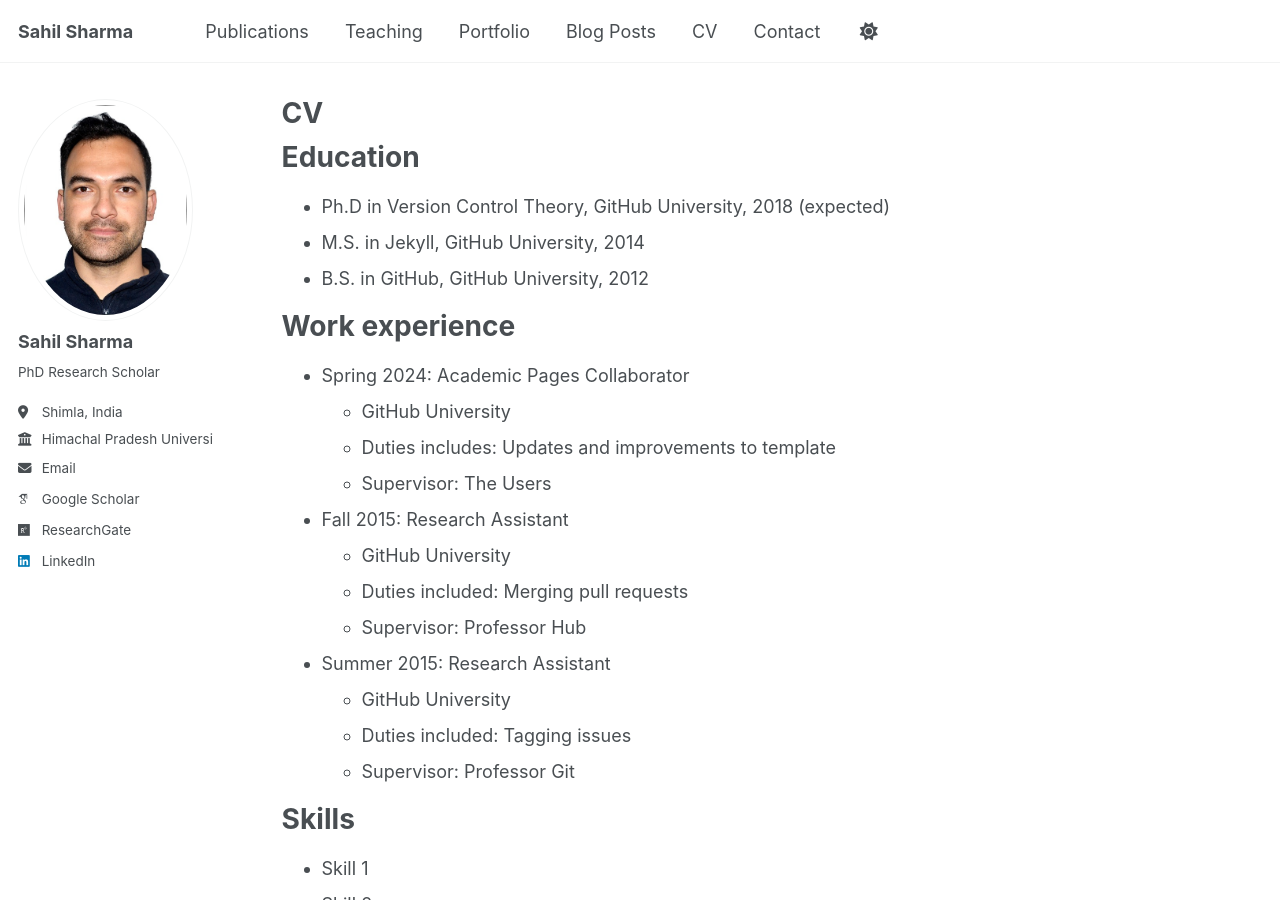
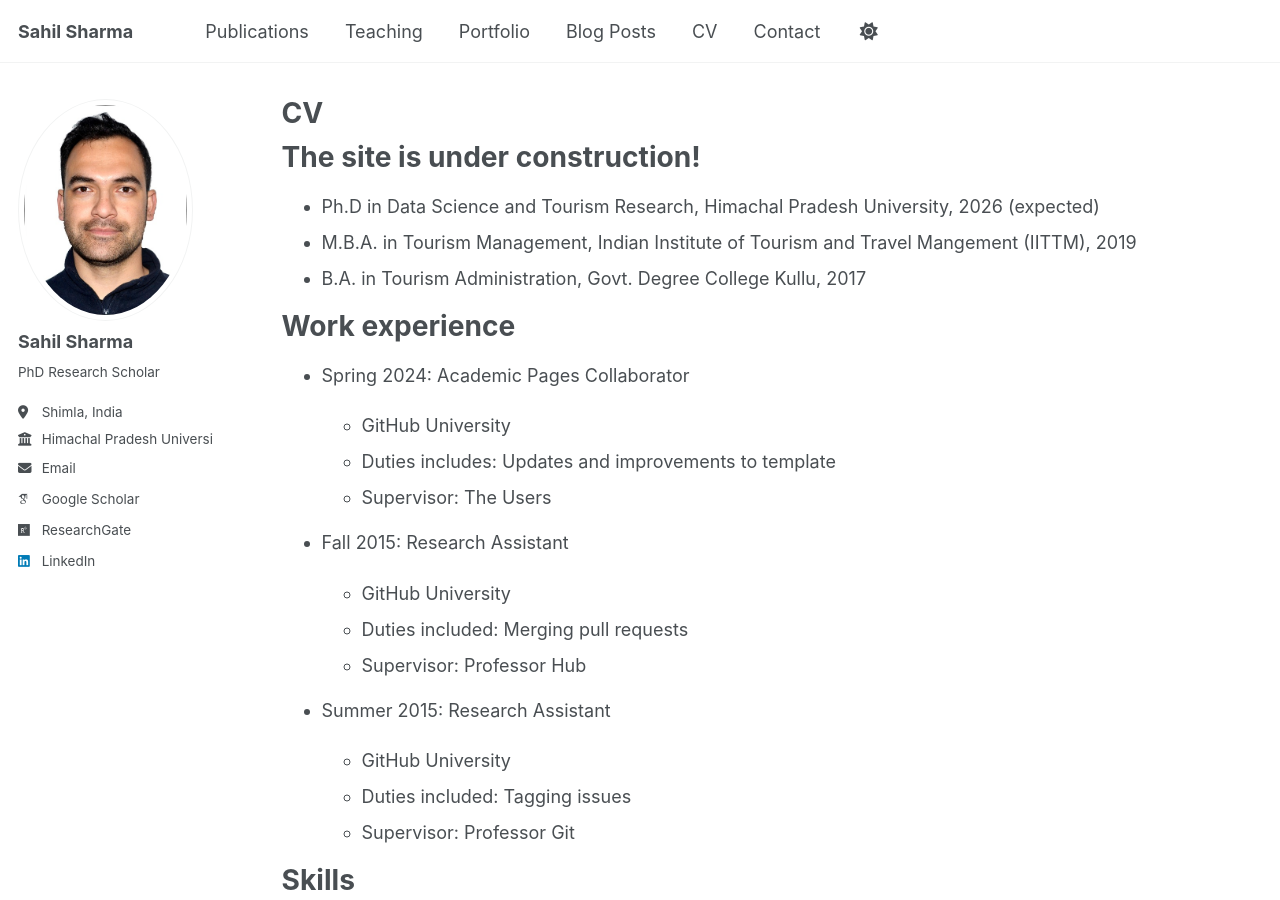
Before and after one commit to sahil-datascience/sahil-datascience.github.io, a Jekyll site: the page built from _pages/cv.md, in a window 1280 px wide and 900 px high. Built offline with Jekyll 4.4.1, drawn with Linux system fonts in a browser that asks for light colours; some web fonts are replaced.

Commit message:
Added Basic Qualification to CV.md

```diff
--- a/_pages/cv.md
+++ b/_pages/cv.md
@@ -6,34 +6,37 @@ author_profile: true
 redirect_from:
   - /resume
 ---
-
 {% include base_path %}
 
-Education
-======
-* Ph.D in Version Control Theory, GitHub University, 2018 (expected)
-* M.S. in Jekyll, GitHub University, 2014
-* B.S. in GitHub, GitHub University, 2012
+The site is under construction!
+===============================
+
+* Ph.D in Data Science and Tourism Research, Himachal Pradesh University, 2026 (expected)
+* M.B.A. in Tourism Management, Indian Institute of Tourism and Travel Mangement (IITTM), 2019
+* B.A. in Tourism Administration, Govt. Degree College Kullu, 2017
 
 Work experience
-======
+===============
+
 * Spring 2024: Academic Pages Collaborator
+
   * GitHub University
   * Duties includes: Updates and improvements to template
   * Supervisor: The Users
+* Fall 2015: Research Assistant
 
-* Fall 2015: Research Assistant
   * GitHub University
   * Duties included: Merging pull requests
   * Supervisor: Professor Hub
+* Summer 2015: Research Assistant
 
-* Summer 2015: Research Assistant
   * GitHub University
   * Duties included: Tagging issues
   * Supervisor: Professor Git
 
 Skills
 ======
+
 * Skill 1
 * Skill 2
   * Sub-skill 2.1
@@ -42,23 +45,27 @@ Skills
 * Skill 3
 
 Publications
-======
-  <ul>{% for post in site.publications reversed %}
+============
+
+<ul>{% for post in site.publications reversed %}
     {% include archive-single-cv.html %}
   {% endfor %}</ul>
 
 Talks
-======
-  <ul>{% for post in site.talks reversed %}
+=====
+
+<ul>{% for post in site.talks reversed %}
     {% include archive-single-talk-cv.html  %}
   {% endfor %}</ul>
 
 Teaching
-======
-  <ul>{% for post in site.teaching reversed %}
+========
+
+<ul>{% for post in site.teaching reversed %}
     {% include archive-single-cv.html %}
   {% endfor %}</ul>
 
 Service and leadership
-======
+======================
+
 * Currently signed in to 43 different slack teams
```
